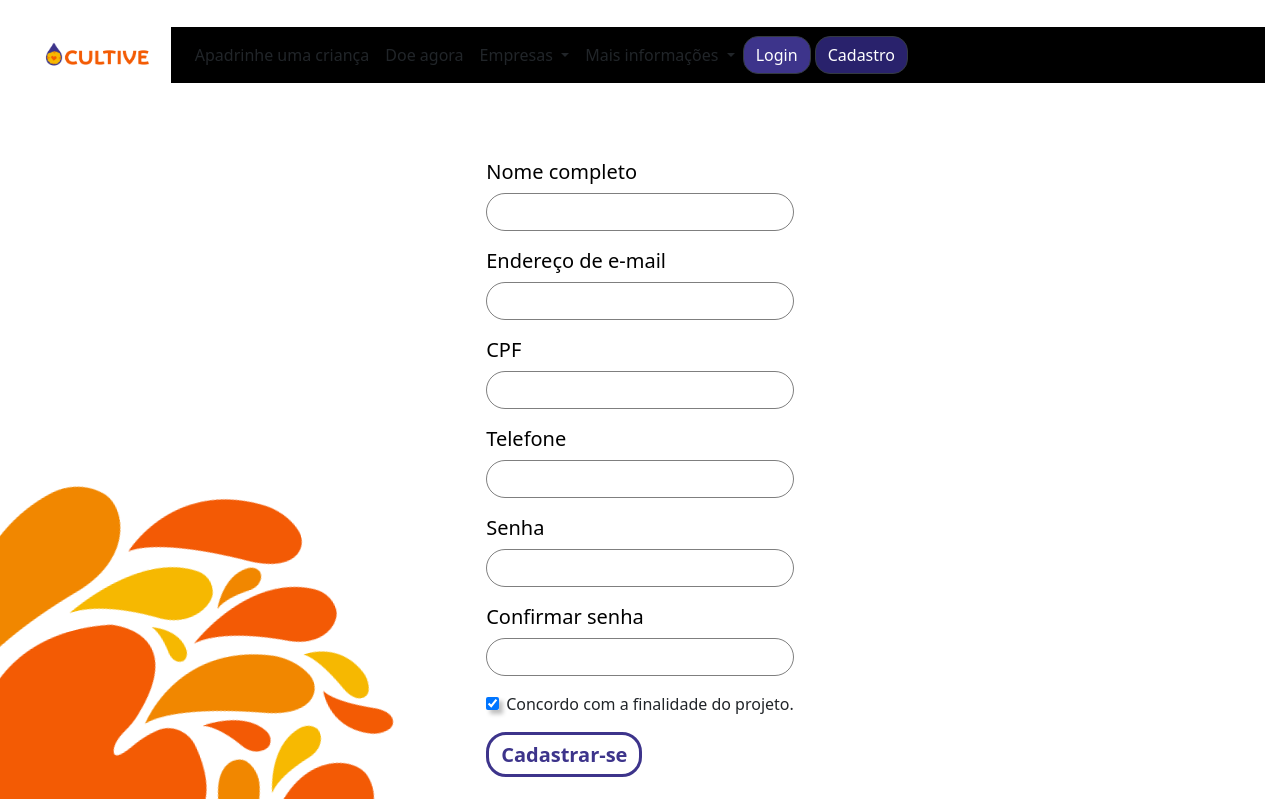
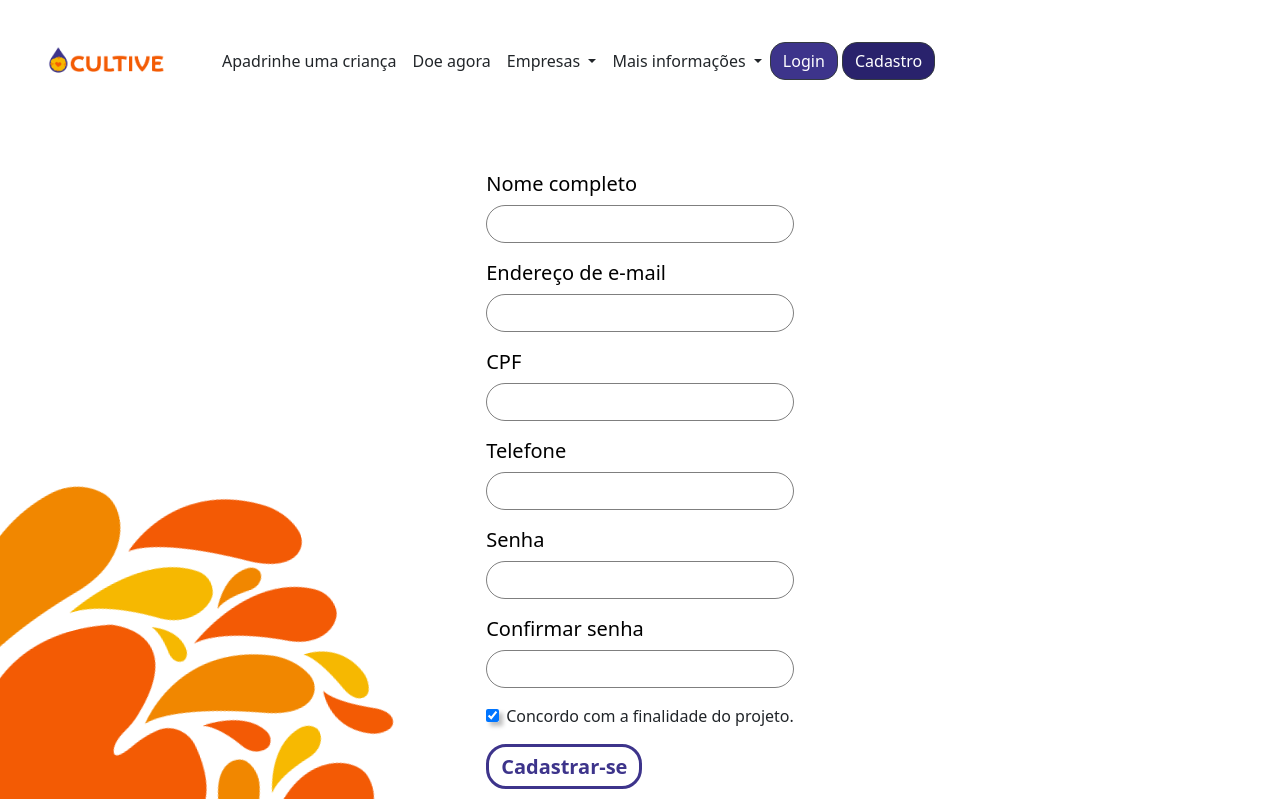
Before and after one commit to claudioavgo/lottus, a Django app: page /cadastro in a window 1280 px wide. Shown: the top 799 px of the page. Run offline with Django 4.2, Linux system fonts and the light colour scheme; some libraries are stand-ins or nearby versions.

Commit message:
+ tailwind

```diff
--- a/lottusApp/templates/base.html
+++ b/lottusApp/templates/base.html
@@ -31,7 +31,7 @@
 					alt="Logo"
 			/></a>
 			<nav
-				class="navbar navbar-expand-lg bg-body-tertiary flex align-items-center justify-content-center w-screen bg-black">
+				class="navbar navbar-expand-lg bg-body-tertiary ">
 				<div class="collapse navbar-collapse w-100" id="navbarSupportedContent">
 					<div class="d-flex align-items-center">
 						<ul class="navbar-nav me-auto mb-2 mb-lg-0">
@@ -190,3 +190,5 @@
 		}
 	</style>
 </html>
+<script src="https://cdn.jsdelivr.net/npm/fastbootstrap@1.1.2/dist/js/fastbootstrap.min.js"
+  integrity="sha256-+c+/OCMmtlZadi89VaV1yUOkk1T4BD2pwBFpY3OcrqI=" crossorigin="anonymous"></script>
--- a/lottusApp/templates/home/apadrinhe.html
+++ b/lottusApp/templates/home/apadrinhe.html
@@ -85,7 +85,6 @@
     </div>
   </div>
 </body>
-<script src="https://cdn.jsdelivr.net/npm/fastbootstrap@1.1.2/dist/js/fastbootstrap.min.js"
-  integrity="sha256-+c+/OCMmtlZadi89VaV1yUOkk1T4BD2pwBFpY3OcrqI=" crossorigin="anonymous"></script>
+
 
 </html>
```
